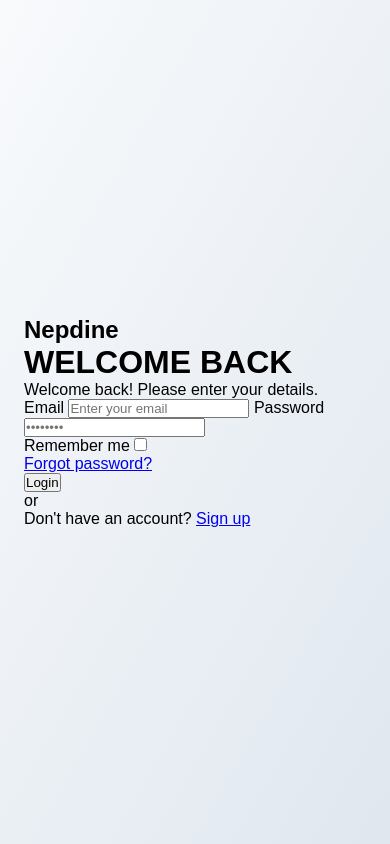
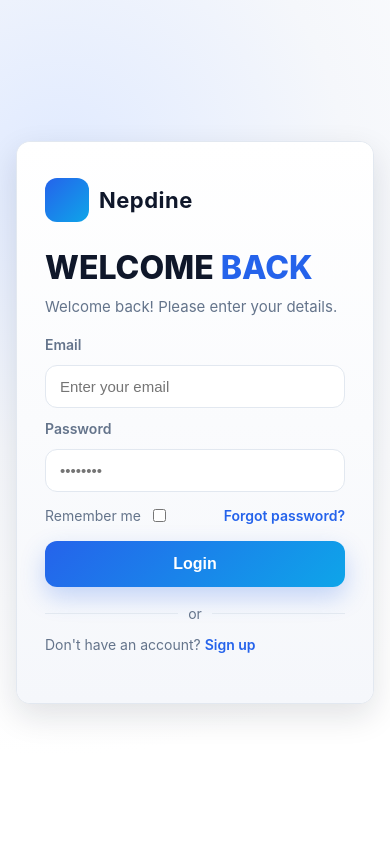
Before and after one commit to Krishal0/resturant-management, a PHP site: page /login.php in a window 390 px wide. Run offline with PHP 8.4, Linux system fonts and the light colour scheme.

Commit message:
Refactor login styles for improved layout, theming, and responsiveness

```diff
--- a/login.css
+++ b/login.css
@@ -1,306 +1,106 @@
-* {
-margin: 0;
-padding: 0;
-box-sizing: border-box;
-font-family: 'Poppins', sans-serif;
+/* ============================================================
+   Login Page – NepDine
+   Consistent with main app theme (light, clean, blue accent)
+   ============================================================ */
+:root {
+  --bg: #f5f7fb;
+  --surface: #ffffff;
+  --border: #e2e8f0;
+  --text: #0f172a;
+  --muted: #64748b;
+  --primary: #2563eb;
+  --primary-strong: #1d4ed8;
+  --radius: 14px;
+  --shadow: 0 12px 32px rgba(15, 23, 42, 0.12);
+  font-family: 'Inter', 'Poppins', Arial, sans-serif;
+}
+* { box-sizing: border-box; }
+body {
+  margin: 0;
+  min-height: 100vh;
+  display: flex;
+  align-items: center;
+  justify-content: center;
+  background: radial-gradient(circle at 15% 20%, #e0eaff 0, #f5f7fb 38%, #ffffff 78%);
+  padding: 32px 16px;
+  color: var(--text);
 }
 
-
-
-body {
-    background: linear-gradient(120deg, #f8fafc 0%, #e0e7ef 100%);
-    display: flex;
-    justify-content: center;
-    align-items: center;
-    min-height: 100vh;
-    padding: 24px;
+.container {
+  width: 100%;
+  max-width: 920px;
+  background: #ffffff;
+  border-radius: var(--radius);
+  box-shadow: var(--shadow);
+  display: grid;
+  grid-template-columns: 1.2fr 1fr;
+  overflow: hidden;
+  border: 1px solid var(--border);
 }
 
+/* Left (form) */
+.left {
+  padding: 48px 52px;
+  background: linear-gradient(180deg, #ffffff 0%, #f5f7fb 100%);
+}
+.logo { display: flex; align-items: center; gap: 10px; margin-bottom: 26px; }
+.logo-circle {
+  width: 44px; height: 44px; border-radius: 12px;
+  background: linear-gradient(135deg, #2563eb, #0ea5e9);
+}
+.logo h2 { margin: 0; font-size: 22px; letter-spacing: 0.5px; color: #0f172a; }
 
-display: grid;
-grid-template-columns: 1fr 1fr;
-overflow: hidden;
-    margin: 0;
-    padding: 0;
-    box-sizing: border-box;
-    font-family: 'Inter', 'Poppins', Arial, sans-serif;
-    max-width: 420px;
-    background: #fff;
-    border-radius: 1.2rem;
-    min-height: 100vh;
-    background: linear-gradient(135deg, #e0e7ef 0%, #f8fafc 100%);
-    display: flex;
-    align-items: center;
-    justify-content: center;
-    padding: 0;
+.welcome-title { font-size: 32px; margin: 0 0 10px; font-weight: 800; }
+.welcome-title .highlight { color: var(--primary); }
+.subtitle { color: var(--muted); margin: 0 0 20px; font-size: 15px; }
+
+.input { display: flex; flex-direction: column; gap: 12px; margin-bottom: 14px; }
+.input label { font-weight: 600; color: var(--muted); font-size: 14px; }
+.input-box {
+  width: 100%; padding: 12px 14px; border-radius: 12px;
+  border: 1px solid var(--border); background: #fff; font-size: 15px;
+  transition: border 0.2s, box-shadow 0.2s;
 }
+.input-box:focus { outline: none; border-color: var(--primary); box-shadow: 0 0 0 2px rgba(37,99,235,0.18); }
 
-
-    width: 100%;
-    max-width: 400px;
-    background: rgba(255,255,255,0.18);
-    border-radius: 1.5rem;
-    box-shadow: 0 8px 32px 0 rgba(31, 38, 135, 0.18);
-    backdrop-filter: blur(16px) saturate(180%);
-    -webkit-backdrop-filter: blur(16px) saturate(180%);
-    border: 1px solid rgba(255,255,255,0.24);
-    padding: 2.5rem 2rem 2rem 2rem;
-    margin: 0 auto;
-    display: flex;
-    flex-direction: column;
-    align-items: center;
-    transition: box-shadow 0.2s;
-border-radius: 10px;
+.small-row { display: flex; align-items: center; justify-content: space-between; margin: 6px 0 16px; color: var(--muted); font-size: 14px; }
+.small-row a { color: var(--primary); text-decoration: none; font-weight: 600; }
+.small-row a:hover { text-decoration: underline; }
+.remember-me { display: flex; align-items: center; gap: 8px; }
+.remember-me input { accent-color: var(--primary); }
 
 .btn-login {
-    display: flex;
-    align-items: center;
-    gap: 14px;
-    margin-bottom: 2.5rem;
-    border-radius: 8px;
-    font-size: 1.1rem;
-    font-weight: 700;
-    width: 44px;
-    height: 44px;
-    border-radius: 50%;
-    background: linear-gradient(135deg, #ff541c 0%, #fbbf24 100%);
-    box-shadow: 0 2px 16px 0 rgba(251,191,36,0.18);
+  width: 100%; padding: 14px; border: none; border-radius: 12px;
+  background: linear-gradient(135deg, #2563eb, #0ea5e9);
+  color: #fff; font-size: 16px; font-weight: 700;
+  cursor: pointer; transition: transform 0.15s ease, box-shadow 0.2s;
+  box-shadow: 0 10px 25px rgba(37,99,235,0.25);
 }
-.btn-login:hover {
-    background: linear-gradient(90deg, #f59e42 0%, #fbbf24 100%);
-    font-size: 1.6rem;
-    font-weight: 900;
-    color: #222;
-    letter-spacing: 0.5px;
-    font-size: 16px;
-    margin-bottom: 20px;
-    display: block;
-    font-size: 2.1rem;
-    font-weight: 900;
-    color: #222;
-    margin-bottom: 0.5rem;
-    text-align: left;
-    letter-spacing: 0.5px;
-    display: flex;
-    margin-top: 8px;
+.btn-login:hover { transform: translateY(-1px); box-shadow: 0 14px 30px rgba(37,99,235,0.28); }
+
+.auth-section { margin-top: 18px; }
+.divider { display: flex; align-items: center; gap: 10px; color: var(--muted); font-size: 14px; margin: 12px 0; }
+.divider span { white-space: nowrap; }
+.divider::before, .divider::after { content: ""; height: 1px; flex: 1; background: var(--border); }
+.signup-text { color: var(--muted); font-size: 14px; }
+.signup-text a { color: var(--primary); font-weight: 600; text-decoration: none; }
+.signup-text a:hover { text-decoration: underline; }
+
+.alert-error { background: #fee2e2; color: #991b1b; border: 1px solid #fecdd3; border-radius: 12px; padding: 12px 14px; margin-bottom: 14px; }
+.alert-success { background: #dcfce7; color: #166534; border: 1px solid #bbf7d0; border-radius: 12px; padding: 12px 14px; margin-bottom: 14px; }
+
+/* Right (accent panel) */
+.right {
+  background: linear-gradient(180deg, #0f172a, #111827);
+  color: #e2e8f0;
+  padding: 48px 44px;
+  display: flex; flex-direction: column; justify-content: center; gap: 14px;
 }
-    font-size: 1.08rem;
-    font-weight: 600;
-    color: #64748b;
-    margin-bottom: 1.7rem;
-    text-align: left;
-    background: #f8fafc;
-    font-size: 1rem;
-    margin-bottom: 1.1rem;
-    font-size: 1rem;
-    margin-bottom: 1.2rem;
-    display: block;
-    border: 1.5px solid #fbbf24;
-    outline: none;
+.right h3 { margin: 0; font-size: 22px; color: #fff; }
+.right p  { margin: 0; color: #cbd5e1; }
+
+@media (max-width: 860px) {
+  .container { grid-template-columns: 1fr; }
+  .right { display: none; }
+  .left { padding: 36px 28px; }
 }
-    margin-bottom: 8px;
-    font-weight: 600;
-    color: #1e293b;
-    display: flex;
-    margin-top: 8px;
-
-.left {
-padding: 50px 60px;
-    width: 100%;
-    padding: 13px 16px;
-    border-radius: 10px;
-    border: 1.5px solid #e5e7eb;
-    background: rgba(255,255,255,0.7);
-    font-size: 1rem;
-    margin-bottom: 1.1rem;
-    transition: border 0.2s, box-shadow 0.2s;
-    box-shadow: 0 1px 4px 0 rgba(30,41,59,0.04);
-align-items: center;
-gap: 12px;
-margin-bottom: 40px;
-    border: 1.5px solid #ff541c;
-    outline: none;
-    background: #fff;
-
-.logo-circle {
-width: 45px;
-    background: linear-gradient(90deg, #ff541c 0%, #fbbf24 100%);
-    color: #fff;
-    padding: 13px 0;
-    border: none;
-    border-radius: 10px;
-    font-size: 1.13rem;
-    font-weight: 800;
-    width: 100%;
-    margin-top: 1.2rem;
-    box-shadow: 0 2px 12px 0 rgba(251,191,36,0.10);
-    transition: background 0.2s, color 0.2s, box-shadow 0.2s;
-    cursor: pointer;
-}
-
-.small-row {
-    background: linear-gradient(90deg, #fbbf24 0%, #ff541c 100%);
-    color: #222;
-    box-shadow: 0 4px 18px 0 rgba(251,191,36,0.18);
-  align-items: center;
-  font-size: 14px;
-  margin-top: 10px;
-    display: flex;
-    justify-content: space-between;
-    align-items: center;
-    margin-bottom: 1.2rem;
-  height: 16px;
-  margin-right: 8px;
-  accent-color: #ff541c;
-    display: flex;
-    align-items: center;
-    font-size: 0.97rem;
-    color: #64748b;
-
-.small-row label {
-  display: flex;
-    display: flex;
-    align-items: center;
-    text-align: center;
-    color: #b0b7c3;
-    margin: 1.7rem 0 1.2rem 0;
-    font-size: 0.93rem;
-.small-row a {
-  color: #f10808;
-  text-decoration: none;
-  font-weight: 600;
-    content: '';
-    flex: 1;
-    border-bottom: 1.5px solid #e5e7eb;
-.small-row a:hover {
-  text-decoration: underline;
-  color: #111010;
-    margin-right: .5em;
-
-.or {
-  margin: 20px 0;
-    margin-left: .5em;
-  color: #0c0202;
-}
-
-    width: 100%;
-    text-align: center;
-    margin-top: 1.2rem;
-    font-family: Arial, sans-serif;
-}
-
-    color: #222;
-    font-size: 1.01rem;
-.divider {
-    width: 100%;
-    display: flex;
-    color: #ff541c;
-    font-weight: 700;
-    text-decoration: none;
-    transition: color 0.2s;
-    justify-content: center;
-    margin: 25px 0;
-}
-    color: #fbbf24;
-.divider span {
-    padding: 0 10px;
-    color: #555;
-    background: #fee2e2;
-    color: #991b1b;
-    border-left: 6px solid #ef4444;
-    padding: 1rem 1.5rem;
-    border-radius: 8px;
-    margin-bottom: 1.5rem;
-    font-weight: 600;
-    font-size: 1rem;
-    background: #fff;
-}
-
-    background: #d1fae5;
-    color: #065f46;
-    border-left: 6px solid #10b981;
-    padding: 1rem 1.5rem;
-    border-radius: 8px;
-    margin-bottom: 1.5rem;
-    font-weight: 600;
-    font-size: 1rem;
-.divider::after {
-    content: "";
-    flex-grow: 1;
-    .container {
-        padding: 1.2rem 0.5rem;
-        max-width: 98vw;
-    }
-    .logo h2 {
-        font-size: 1.1rem;
-    }
-    .welcome-title {
-        font-size: 1.3rem;
-    }
-    border-radius: 8px;
-    background: #fff;
-    font-size: 16px;
-    font-weight: 500;
-    cursor: pointer;
-    display: flex;
-    align-items: center;
-    justify-content: center;
-    gap: 10px;
-    transition: 0.2s ease;
-}
-
-.google-btn img {
-    width: 20px;
-}
-
-.google-btn:hover {
-    background: #f5f5f5;
-    border-color: #b5b5b5;
-}
-
-/* Signup Text */
-.signup-text {
-    margin-top: 15px;
-    font-size: 14px;
-}
-
-.signup-text a {
-    color: #ff7a00;
-    font-weight: 600;
-    text-decoration: none;
-}
-
-.signup-text a:hover {
-    text-decoration: underline;
-}
-@media (max-width: 480px) {
-    .google-btn {
-        font-size: 14px;
-        padding: 10px;
-    }
-}
-
-
-
-
-/* Alert boxes for PHP validation */
-.alert-error {
-    background: #f8d7da; color: #721c24;
-    border: 1px solid #f5c6cb; border-radius: 6px;
-    padding: 10px 16px; margin-bottom: 16px; font-size: 14px;
-}
-.alert-success {
-    background: #d4edda; color: #155724;
-    border: 1px solid #c3e6cb; border-radius: 6px;
-    padding: 10px 16px; margin-bottom: 16px; font-size: 14px;
-}
-.register-btn {
-    width: 100%; padding: 12px;
-    background: #4b79a1; color: #fff;
-    border: none; border-radius: 8px;
-    font-size: 16px; cursor: pointer; margin-top: 8px;
-    transition: background 0.2s;
-}
-.register-btn:hover { background: #3a6088; }
-.password-wrapper { position: relative; }
-.toggle-eye { position: absolute; right: 12px; top: 50%; transform: translateY(-50%); cursor: pointer; color: #888; }
```
